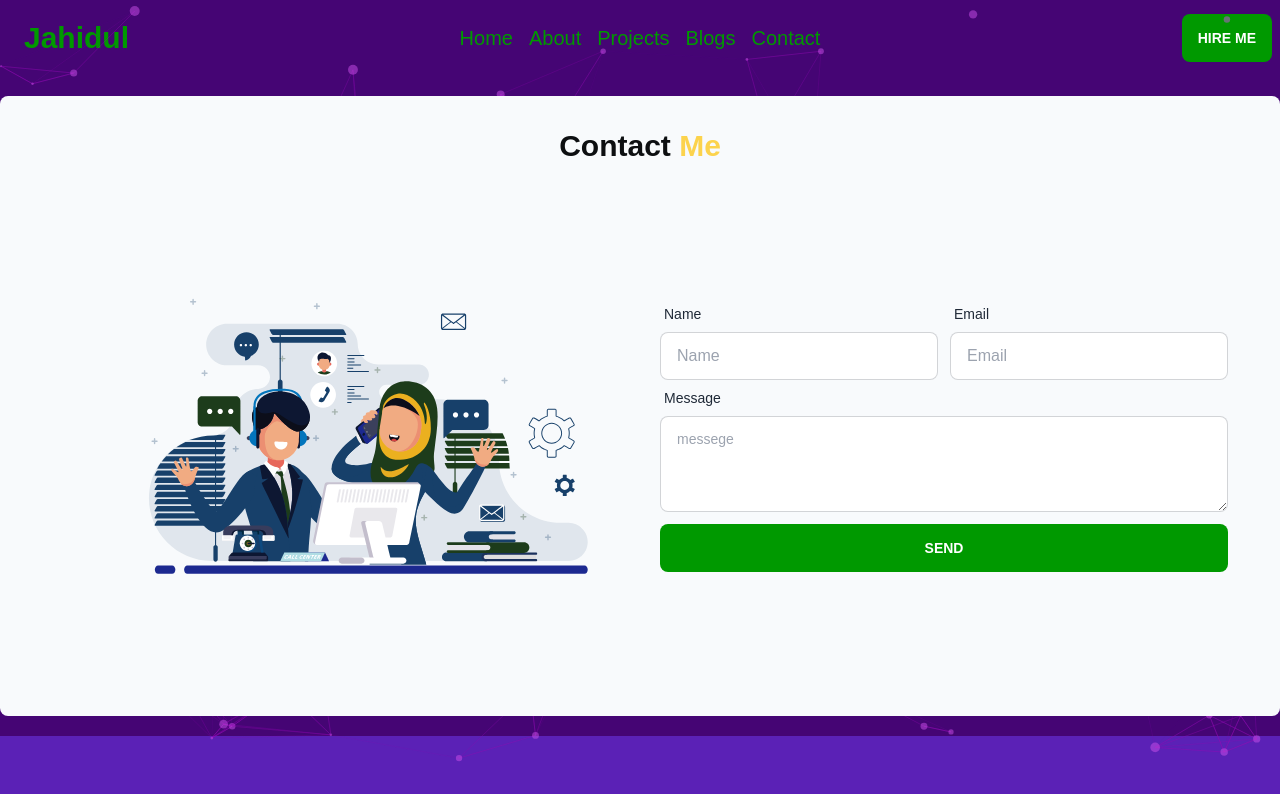
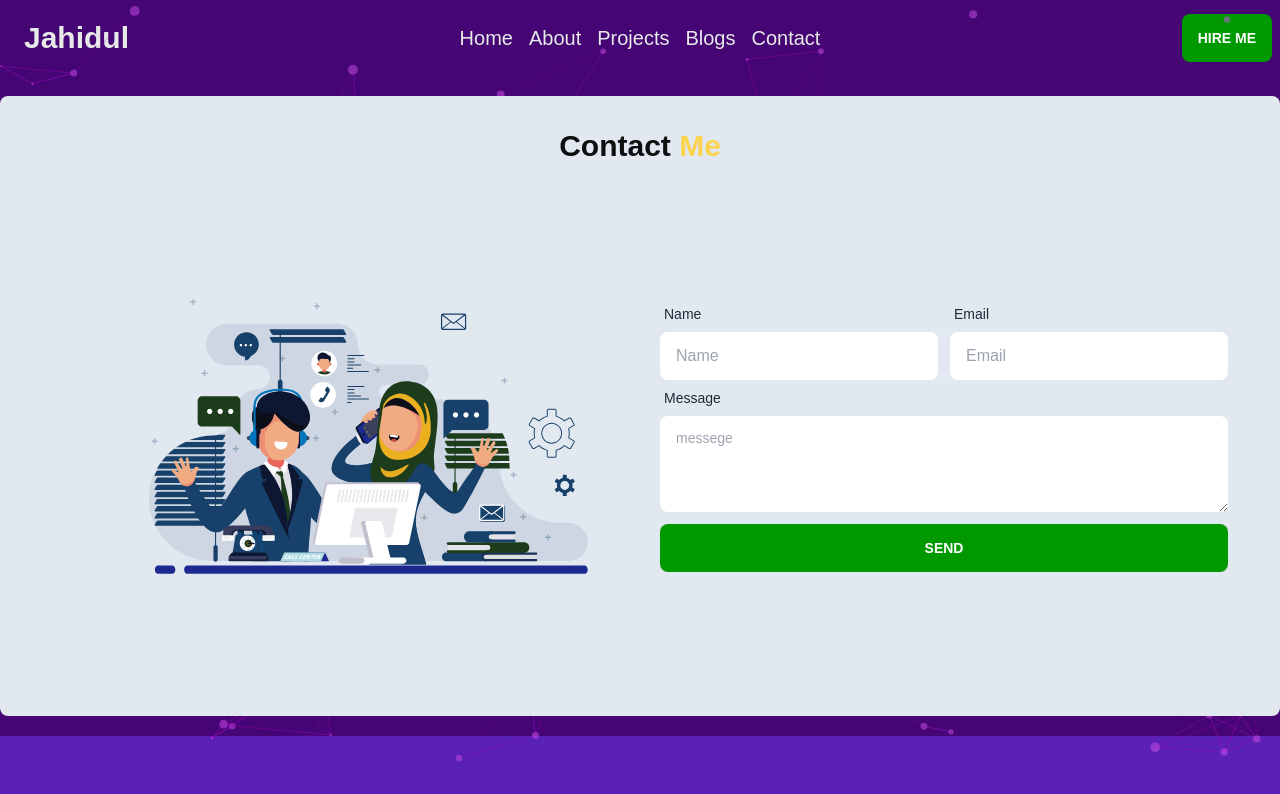
Before and after one commit to Jahidul37/my-Portfolio, a React (Vite) app: page /contact in a window 1280 px wide. Shown: the top 794 px of the page. Built offline with nearby package versions, Linux system fonts and the light colour scheme.

Commit message:
code add

```diff
--- a/public/projectsImg.json
+++ b/public/projectsImg.json
@@ -4,7 +4,7 @@
         "img": "https://i.ibb.co/FXxZyCr/justice.png",
         "name": "Justice web site",
         "category": "html",
-        "liveLink": "https://651433b65ea2b720e5df05f0--teal-entremet-d70bac.netlify.app/",
+        "liveLink": "https://6515612c9572b811eedd1051--splendorous-daffodil-8f512d.netlify.app/",
         "details": "From corporate law to human rights law, find out about different practice areas and what skills you need to succeed in each one"
     },
     {
--- a/src/Pages/ContactMe/ContactMe.jsx
+++ b/src/Pages/ContactMe/ContactMe.jsx
@@ -31,7 +31,7 @@ const ContactMe = () => {
 
     return (
         <div className=''>
-            <div data-aos="flip-left" className=' card-body bg-slate-50 rounded-lg my-5'>
+            <div data-aos="flip-left" className=' card-body bg-slate-200 rounded-lg my-5'>
                 <div>
                     <h1 className='text-3xl text-center font-bold  '>Contact <span className='text-amber-300'>Me</span></h1>
                 </div>
@@ -46,18 +46,18 @@ const ContactMe = () => {
                         <div className=" flex-shrink-0 w-full  lg:mt-20 p-5">
                             <form ref={form} onSubmit={sendEmail}>
 
-                                <div className='grid lg:grid-cols-2  gap-3'>
+                                <div className='grid lg:grid-cols-2 text-white gap-3'>
                                     <div className="form-control w-full max-w-xs">
                                         <label className="label">
                                             <span className="label-text">Name</span>
                                         </label>
-                                        <input type="text" name="user_name" placeholder="Name" className="input input-bordered w-full max-w-xs" />
+                                        <input type="text" name="user_name" placeholder="Name" className="input input-bordered border-none input-warning w-full max-w-xs" />
                                     </div>
                                     <div className="form-control w-full max-w-xs">
                                         <label className="label">
                                             <span className="label-text">Email</span>
                                         </label>
-                                        <input type="text" name="user_email" placeholder="Email" className="input input-bordered w-full max-w-xs" />
+                                        <input type="text" name="user_email" placeholder="Email" className="input input-bordered border-none input-warning w-full max-w-xs" />
                                     </div>
                                 </div>
 
@@ -66,7 +66,7 @@ const ContactMe = () => {
                                         <span className="label-text">Message</span>
 
                                     </label>
-                                    <textarea className="textarea textarea-bordered h-24" name="Message" placeholder="messege"></textarea>
+                                    <textarea className="textarea textarea-bordered h-24 text-white textarea-warning border-none" name="Message" placeholder="messege"></textarea>
                                 </div>
 
                                 <div className="form-control">
--- a/src/Pages/Home/Banner/Banner.jsx
+++ b/src/Pages/Home/Banner/Banner.jsx
@@ -20,7 +20,7 @@ const Banner = () => {
         <div className='  min-w-sm sm:mx-5 lg:flex place-content-around my-16'>
             <div className=' my-auto mx-4 lg:min-w-[806px] ' >
                 <h4 className='text-2xl  font-bold py-6 text-white'>Welcome to my portfolio</h4>
-                <h1 className="text-5xl font-bold I'M text-amber-500 ">HI! I am <span className='text-[#009900]'>Jahidul Islam.</span></h1>
+                <h1 className="text-5xl font-bold text-amber-500 ">HI! I am <span className='text-[#009900]'>Jahidul Islam.</span></h1>
                 <div className=''>
                     <h1 className='text-4xl my-6 font-extrabold min-h-[85px] text-white drop-shadow-lg '>
                         I'M A{' '}
--- a/src/Shared/HeadersNav.jsx
+++ b/src/Shared/HeadersNav.jsx
@@ -4,11 +4,11 @@ import { Link } from 'react-router-dom';
 
 const HeadersNav = () => {
     const navitems = <>
-        <Link to='/'><li className='p-2 text-[#009900] '>Home</li></Link>
-        <Link to='/about'><li className='p-2 text-[#009900] '>About</li></Link>
-        <Link to='/myprojects'><li className='p-2 text-[#009900]'>Projects</li></Link>
-        <Link to='/blog'><li className='p-2 text-[#009900]'>Blogs</li></Link>
-        <Link to='/contact'><li className='p-2 text-[#009900]'>Contact</li></Link>
+        <Link to='/'><li className='p-2 text-[#e8eae8] '>Home</li></Link>
+        <Link to='/about'><li className='p-2 text-[#e8eae8] '>About</li></Link>
+        <Link to='/myprojects'><li className='p-2 text-[#e8eae8]'>Projects</li></Link>
+        <Link to='/blog'><li className='p-2 text-[#e8eae8]'>Blogs</li></Link>
+        <Link to='/contact'><li className='p-2 text-[#e8eae8]'>Contact</li></Link>
 
     </>
     return (
@@ -22,7 +22,7 @@ const HeadersNav = () => {
                         {navitems}
                     </ul>
                 </div>
-                <h3 className=" text-3xl font-bold mx-4 text-[#009900] ">Jahidul</h3>
+                <h3 className=" text-3xl font-bold mx-4 text-[#e8eae8] ">Jahidul</h3>
             </div>
             <div className="navbar-center hidden lg:flex">
                 <ul className="menu menu-horizontal px-1 text-xl ">
--- a/src/index.css
+++ b/src/index.css
@@ -12,7 +12,7 @@
     background: #450574;
     color-scheme: light dark;
     color: rgba(8, 8, 8, 0.87);
-    /* background-color: #3C1D8B; */
+    /* background-color: #3C1D8B;               #450574 */
 
     font-synthesis: none;
     text-rendering: optimizeLegibility;
```
